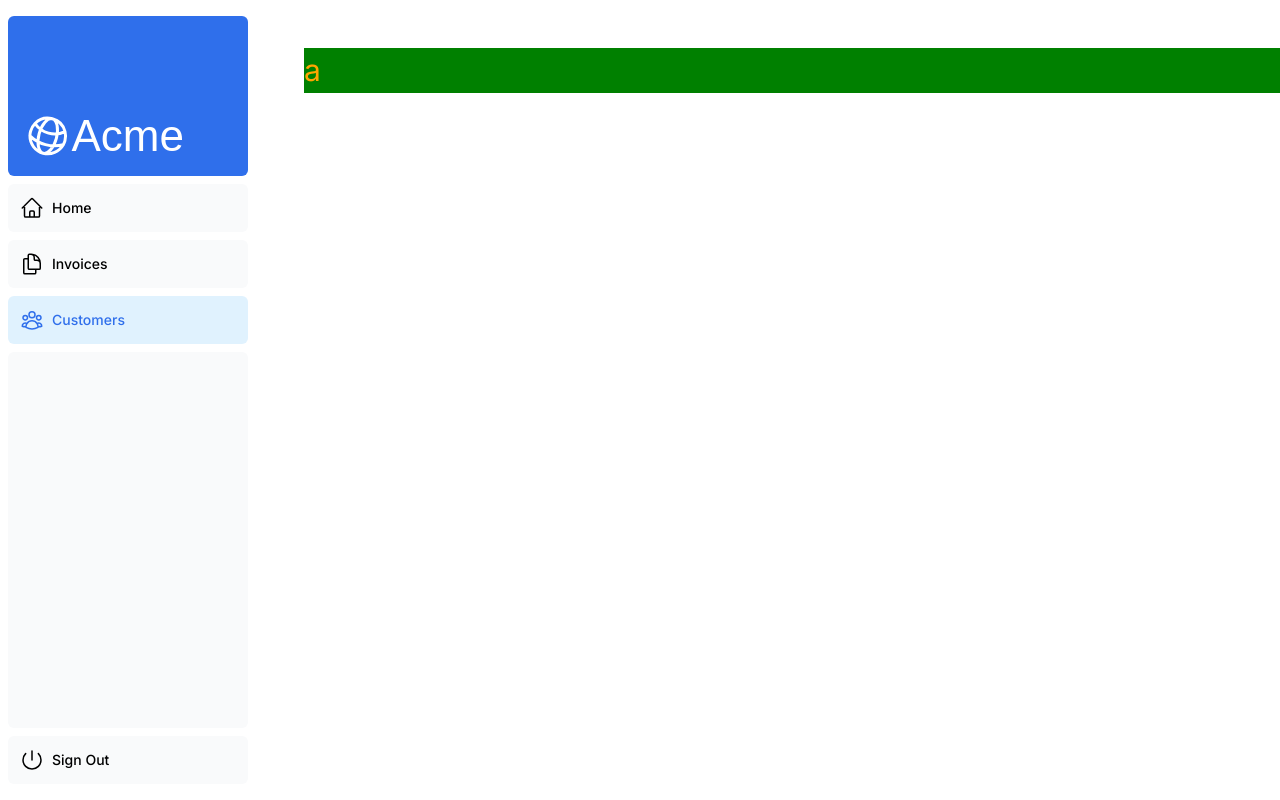
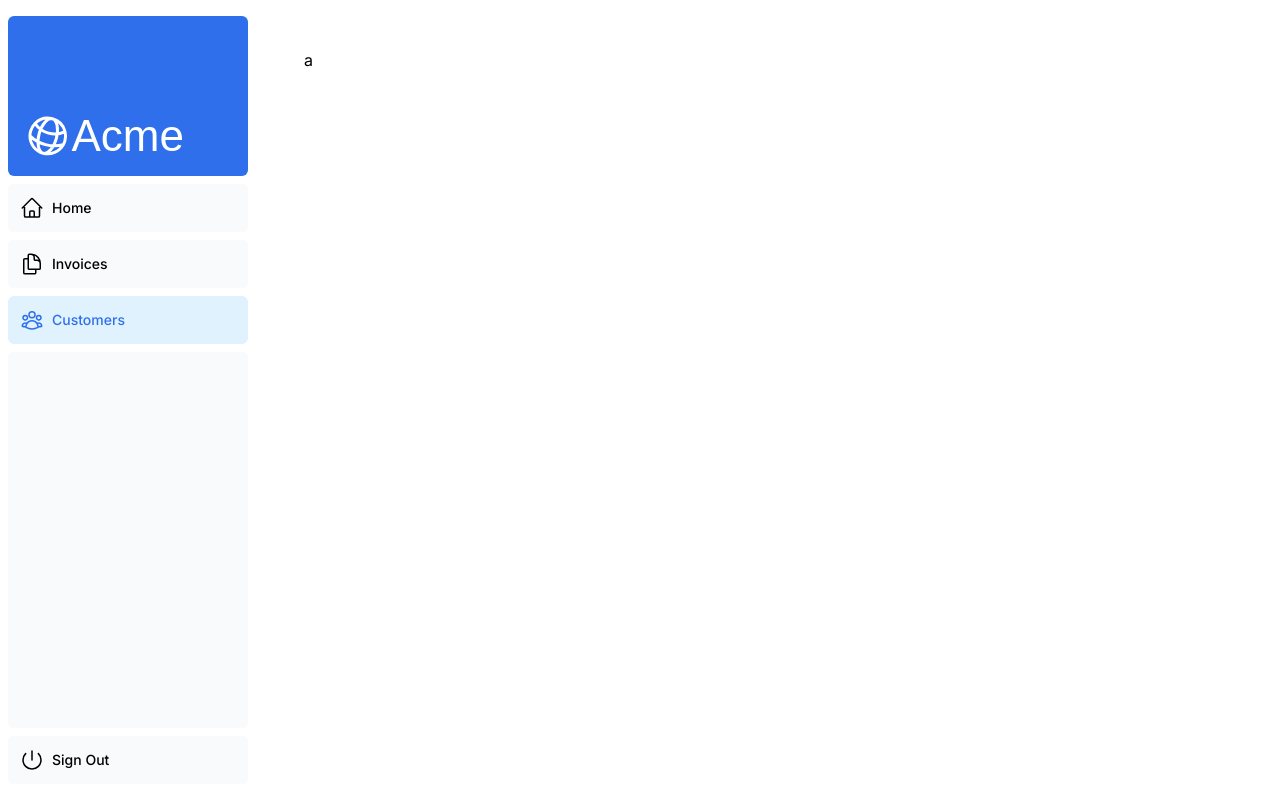
Before and after one commit to chariot-gtn/next_tutorial, a Next.js app: page /dashboard/customers in a window 1280 px wide. Built offline with nearby package versions, Linux system fonts and the light colour scheme; a web font is replaced by a local one.

Commit message:
不要ページ削除

```diff
--- a/app/dashboard/customers/page.tsx
+++ b/app/dashboard/customers/page.tsx
@@ -1,45 +1,7 @@
 'use client';
 
-import { TestBox } from '@/app/global';
-import { Box, useMediaQuery } from '@mui/material';
-
 export default function Page() {
-  const isSmallDevice = useMediaQuery('(max-width: 768px)');
-
-  return (
-    <>
-      {/* useMediaQueryでコンポーネントの出しわけ */}
-      {/* {isSmallDevice ? (
-        <Box sx={{ backgroundColor: 'red', color: 'white' }} width={'500px'}>
-          header
-        </Box>
-      ) : (
-        <Box
-          sx={{
-            backgroundColor: 'red',
-            color: 'white',
-            writingMode: 'vertical-rl',
-          }}
-          height={'500px'}
-        >
-          header
-        </Box>
-      )} */}
-      {/* MUIのthemeを使って切り替え */}
-      {/* デフォのthemeが生きる */}
-      {/* <Box
-        sx={{
-          backgroundColor: { sm: 'blue', lg: 'yellow', xl: 'green' },
-          color: { sm: 'white', lg: 'black', xl: 'white' },
-        }}
-        width={'100vw'}
-      >
-        a
-      </Box> */}
-      {/* style.tsに逃す */}
-      <TestBox>a</TestBox>
-    </>
-  );
+  return <div>a</div>;
 }
 
 /*
```
